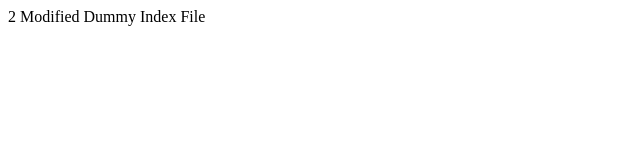
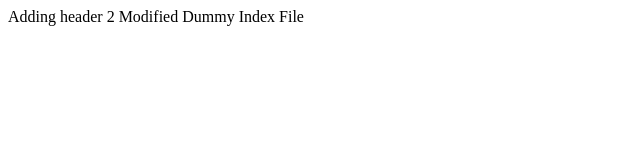
Before and after one commit to yogeshwar09/git_assessment, a plain HTML site: page index.html in a window 1280 px wide. Shown: the whole page, without its empty margins (0-640 px from the left). Drawn offline with Linux system fonts and the light colour scheme.

Commit message:
Adding header. Dont force push on this branch

```diff
--- a/index.html
+++ b/index.html
@@ -3,6 +3,7 @@
 		<title>Index File</title>
 	</head>
 	<body>
+Adding header
 2 Modified		Dummy Index File
 	</body>
 </html>
```
